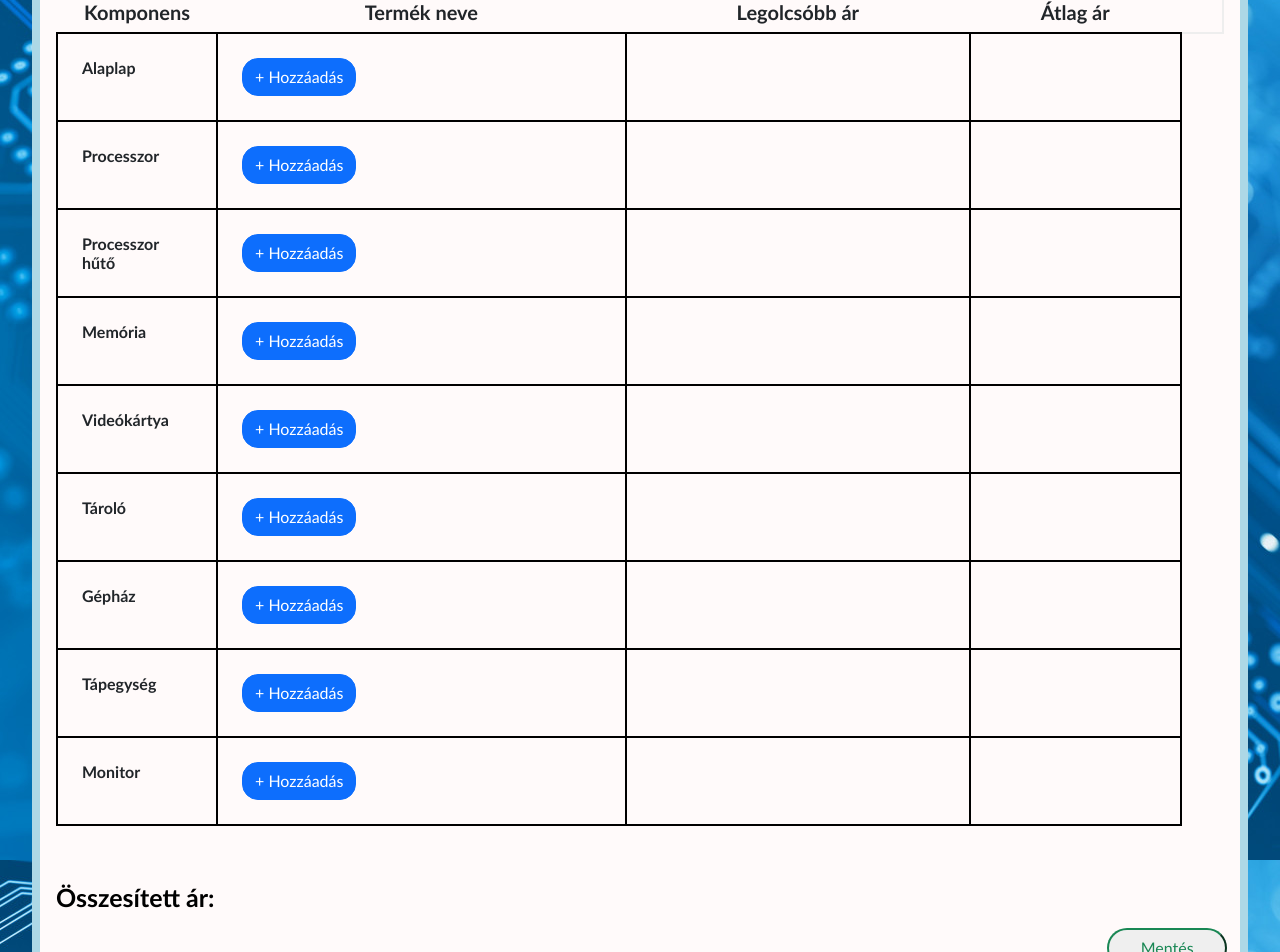
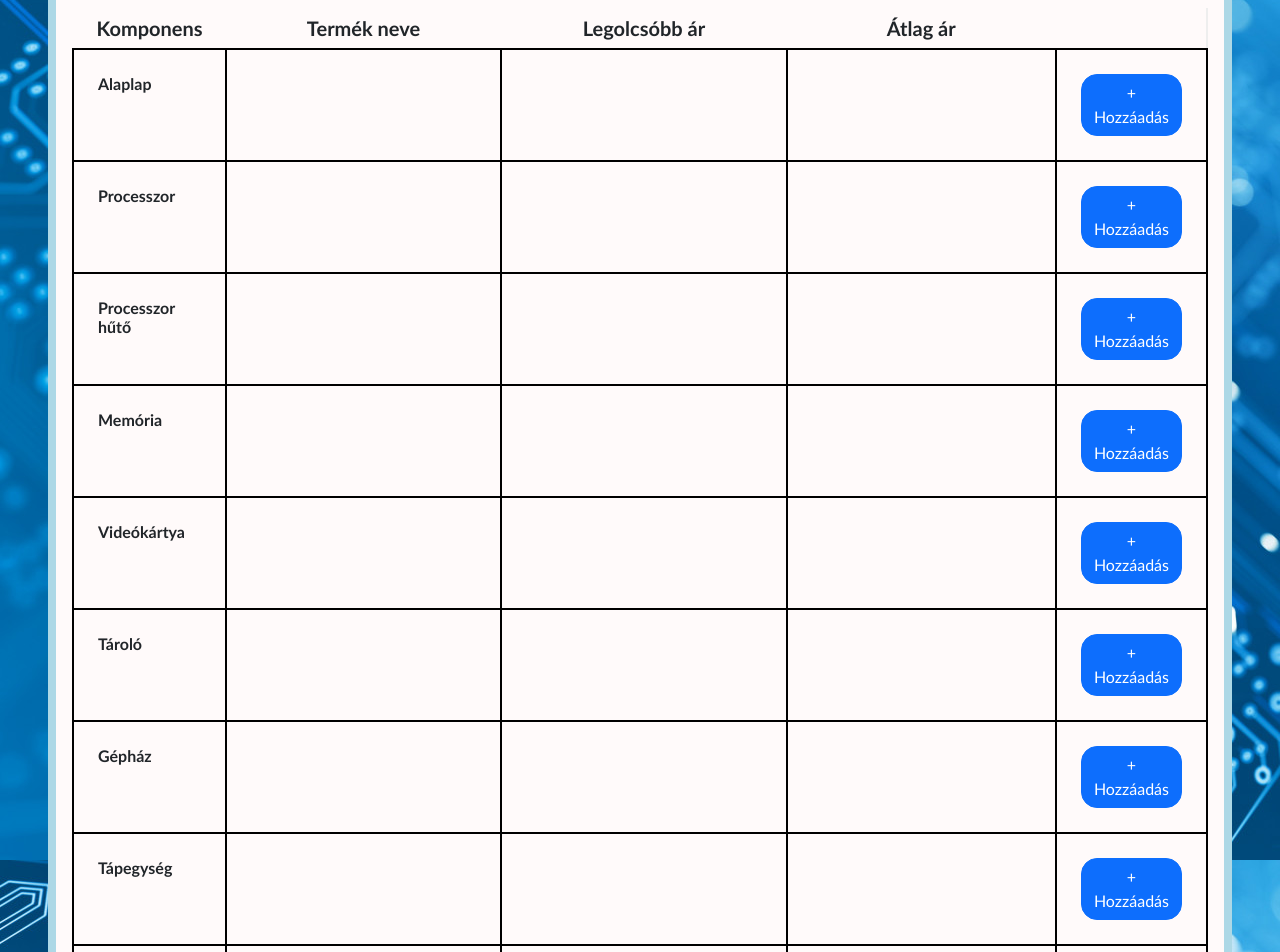
Before and after one commit to szlevi1998/pc-builder, a React (Create React App) app: page /pcbuilder in a window 1280 px wide. Shown: the part 220-1172 px from the top of the page. Built offline with nearby package versions, Linux system fonts and the light colour scheme.

Commit message:
Bit of change to the builder and guidance is in progress.

```diff
--- a/src/components/Guidance.js
+++ b/src/components/Guidance.js
@@ -1,10 +1,18 @@
 import React from 'react';
 import NavBar from '../NavBar';
+import '../stylesheets/guidance.css';
+import {Container} from "react-bootstrap";
 
 function Guide() {
     return (
         <div>
             <NavBar/>
+
+            <h3 className='guidance-h3' >Útmutató</h3>
+            <Container className="container-md">
+                <h3 className="container-h3">Alap konfigok</h3>
+            </Container>
+
         </div>
     );
 }
--- a/src/components/PcBuilder.js
+++ b/src/components/PcBuilder.js
@@ -49,108 +49,115 @@ function PcBuilderPage() {
             <NavBar/>
             <h2 className='builder-h2'>Gép Összerakó</h2>
             <section className='table-content'>
-                <Table responsive='md'>
+                <Table>
                     <thead>
                     <tr>
                         <th className='component'>Komponens</th>
-                        <th>Termék neve</th>
-                        <th>Legolcsóbb ár</th>
-                        <th>Átlag ár</th>
-                        <th></th>
+                        <th className='product'>Termék neve</th>
+                        <th className='lowest-price'>Legolcsóbb ár</th>
+                        <th className='average-price'>Átlag ár</th>
+                        <th className='select'></th>
                     </tr>
                     </thead>
                     <tbody>
                     <tr>
                         <td className='column'>Alaplap</td>
+                        <td></td>
+                        <td></td>
+                        <td></td>
                         <td>
                             <div>
-                                <a className='btn btn-primary add-button' onClick={navigateToMotherboards}>+
-                                    Hozzáadás</a>
+                            <a className='btn btn-primary add-button' onClick={navigateToMotherboards}>+ Hozzáadás</a>
                             </div>
                         </td>
-                        <td></td>
-                        <td></td>
                     </tr>
                     <tr>
                         <td className='column'>Processzor</td>
-                        <td>
-                            <div>
-                                <a className='btn btn-primary add-button' onClick={navigateToProcessors}>+ Hozzáadás</a>
-                            </div>
-                        </td>
                         <td></td>
                         <td></td>
+                        <td></td>
+                        <td><div>
+                            <a className='btn btn-primary add-button' onClick={navigateToProcessors}>+ Hozzáadás</a>
+                        </div>
+                        </td>
                     </tr>
                     <tr>
                         <td className='column'>Processzor hűtő</td>
+                        <td></td>
+                        <td></td>
+                        <td></td>
                         <td>
                             <div>
                                 <a className='btn btn-primary add-button' onClick={navigateToProcessorCoolers}>+
                                     Hozzáadás</a>
                             </div>
                         </td>
-                        <td></td>
-                        <td></td>
                     </tr>
                     <tr>
                         <td className='column'>Memória</td>
+                        <td></td>
+                        <td></td>
+                        <td></td>
                         <td>
                             <div>
                                 <a className='btn btn-primary add-button' onClick={navigateToMemories}>+ Hozzáadás</a>
                             </div>
                         </td>
-                        <td></td>
-                        <td></td>
                     </tr>
                     <tr>
                         <td className='column'>Videókártya</td>
+                        <td></td>
+                        <td></td>
+                        <td></td>
                         <td>
                             <div>
                                 <a className='btn btn-primary add-button' onClick={navigateToVideoCards}>+ Hozzáadás</a>
                             </div>
                         </td>
-                        <td></td>
-                        <td></td>
                     </tr>
                     <tr>
                         <td className='column'>Tároló</td>
+                        <td></td>
+                        <td></td>
+                        <td></td>
                         <td>
                             <div>
                                 <a className='btn btn-primary add-button' onClick={navigateToStorages}>+ Hozzáadás</a>
                             </div>
                         </td>
-                        <td></td>
-                        <td></td>
                     </tr>
                     <tr>
                         <td className='column'>Gépház</td>
+                        <td></td>
+                        <td></td>
+                        <td></td>
                         <td>
                             <div>
                                 <a className='btn btn-primary add-button' onClick={navigateToCases}>+ Hozzáadás</a>
                             </div>
                         </td>
-                        <td></td>
-                        <td></td>
                     </tr>
                     <tr>
                         <td className='column'>Tápegység</td>
+                        <td></td>
+                        <td></td>
+                        <td></td>
                         <td>
                             <div>
                                 <a className='btn btn-primary add-button' onClick={navigateToPSUs}>+ Hozzáadás</a>
                             </div>
                         </td>
-                        <td></td>
-                        <td></td>
                     </tr>
                     <tr>
                         <td className='column'>Monitor</td>
+                        <td></td>
+                        <td></td>
+                        <td></td>
                         <td>
                             <div>
                                 <a className='btn btn-primary add-button' onClick={navigateToMonitors}>+ Hozzáadás</a>
                             </div>
                         </td>
-                        <td></td>
-                        <td></td>
                     </tr>
                     </tbody>
                 </Table>
--- /dev/null
+++ b/src/stylesheets/guidance.css
@@ -0,0 +1,13 @@
+.guidance-h3{
+    text-align: center;
+    background-color: #eeeeee;
+    padding: 1vh;
+}
+.container-md{
+    background-color: white;
+    text-align: center;
+    margin: auto;
+}
+.container-h3{
+    text-align: left;
+}
--- a/src/stylesheets/pcbuilder.css
+++ b/src/stylesheets/pcbuilder.css
@@ -16,10 +16,9 @@
     background-color: snow;
     border: lightblue solid 1vh;
     border-radius: 2vh;
-    min-height: 80vh;
-    min-width: 100vh;
+    max-width: 250vh;
     text-transform: none;
-    margin: 4vh;
+    margin: 6vh;
     padding: 2vh;
     font-weight: 700;
 }
@@ -36,6 +35,24 @@
     text-align: center;
     width: 20vh;
 }
+
+.product {
+    text-align: center;
+    width: 45vh;
+}
+.lowest-price {
+    text-align: center;
+    width: 45vh;
+}
+.average-price {
+    text-align: center;
+    width: 45vh;
+}
+.select{
+    width: 10vh;
+}
+
+
 
 .table-content td {
     margin: 2vh;
```
